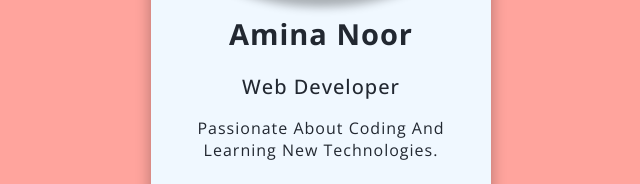
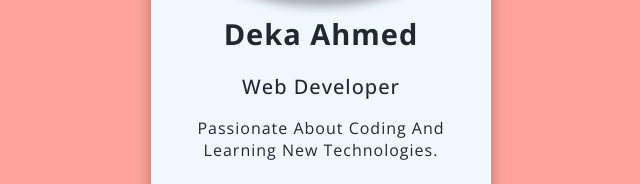
Before and after one commit to deka-ahmed/my-website, a plain HTML site: page index.html in a window 1280 px wide. Shown: the part 389-573 px from the top of the page, 319-959 px from the left. Drawn offline with nearby package versions, Linux system fonts and the light colour scheme.

Commit message:
Update index.html

```diff
--- a/index.html
+++ b/index.html
@@ -18,7 +18,7 @@
         <div>
             <img src="https://img.freepik.com/premium-vector/cute-hijab-girl-sticker-cartoon-style-vector-illustration_566152-144.jpg"
                 alt="">
-            <h1>amina noor </h1>
+            <h1>Deka Ahmed </h1>
             <h2>web developer</h2>
             <p>passionate about coding and learning new technologies.</p>
             <button>Contact Me</button>
```
